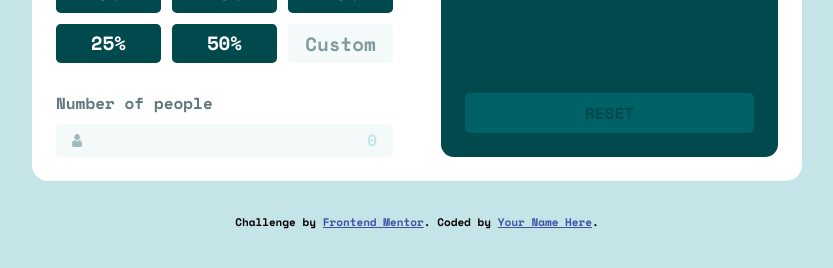
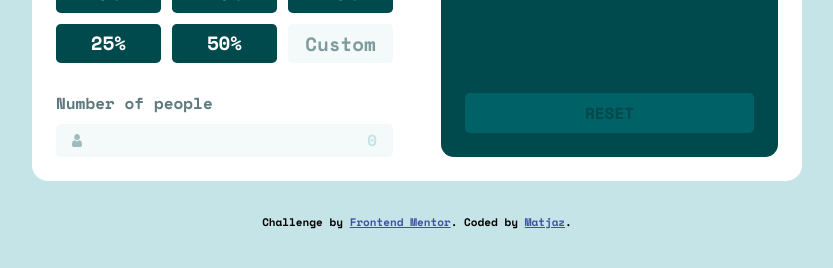
Before and after one commit to rubuz/tip-calculator-app-main, a website built with Vite: page index.html in a window 1280 px wide. Shown: the part 392-660 px from the top of the page, without its empty margins (223-1056 px from the left). Built offline with nearby package versions, Linux system fonts and the light colour scheme.

Commit message:
Link to github and name in footer

```diff
--- a/index.html
+++ b/index.html
@@ -116,7 +116,7 @@
         Challenge by
         <a href="https://www.frontendmentor.io?ref=challenge" target="_blank"
           >Frontend Mentor</a
-        >. Coded by <a href="#">Your Name Here</a>.
+        >. Coded by <a href="https://github.com/rubuz">Matjaz</a>.
       </div>
     </footer>
 
```
